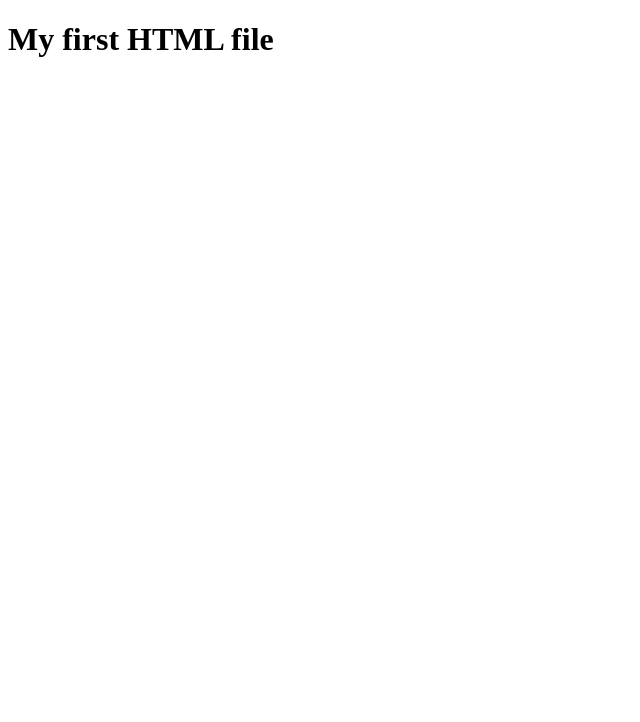
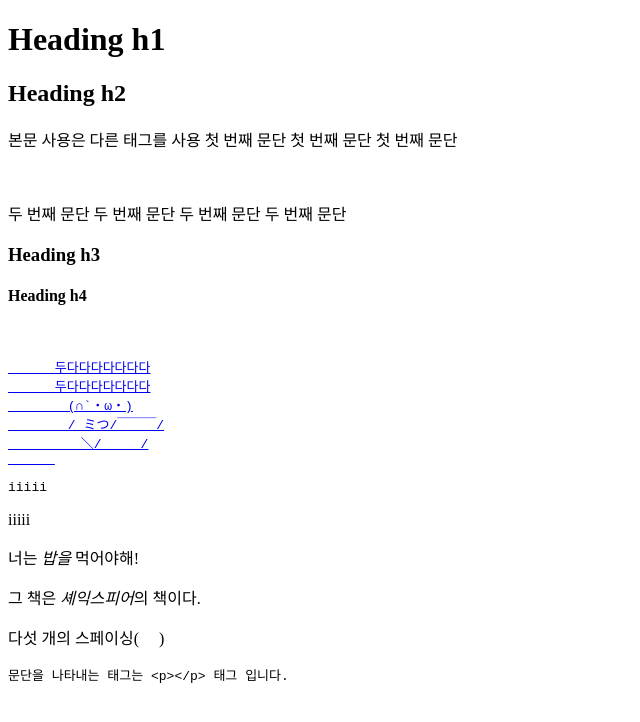
Before and after one commit to 34184oC/TIL, a plain HTML site: page TIL/index.html in a window 1280 px wide. Shown: the whole page, without its empty margins (0-640 px from the left). Drawn offline with Linux system fonts and the light colour scheme.

Commit message:
2.HTML의 요소(2).md

```diff
--- a/TIL/index.html
+++ b/TIL/index.html
@@ -6,6 +6,40 @@
   </head>
 
   <body>
-    <h1>My first HTML file</h1>
+    <h1>Heading h1</h1>
+    <h2>Heading h2</h2>
+    <p>
+      본문 사용은 다른 태그를 사용
+      첫 번째 문단
+      첫 번째 문단
+      첫 번째 문단
+    </p>
+    <br>
+    <p>
+      두 번째 문단
+      두 번째 문단
+      두 번째 문단
+      두 번째 문단
+    </p>
+    <h3>Heading h3</h3>
+    <h4>Heading h4</h4> <!-- 순차적으로 사용 -->
+    <br>
+    <a href="#" target="_blank">
+      <pre>
+      두다다다다다다다
+      두다다다다다다다
+      　(∩`・ω・)
+      ＿/_ミつ/￣￣￣/
+      　　＼/＿＿＿/
+      </pre>
+    </a>
+    <pre>iiiii</pre>
+    <p>iiiii</p> <!-- 형태가 다름 -->
+
+    <p>너는 <em>밥을</em> 먹어야해!</p>
+    <p>그 책은 <i>셰익스피어</i>의 책이다.</p>
+
+    <p>다섯 개의 스페이싱(&nbsp;&nbsp;&nbsp;&nbsp;&nbsp;)</p>
+    <pre>문단을 나타내는 태그는 &lt;p&gt;&lt;/p&gt; 태그 입니다.</pre> <!-- 문단으로 자동 인식 -->
   </body>
 </html>
```
Also changed, not shown: 1 other file.
